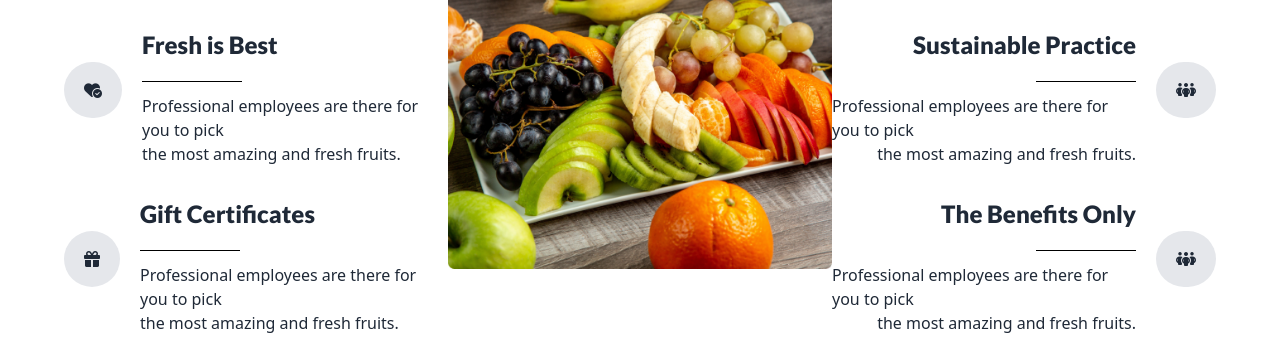
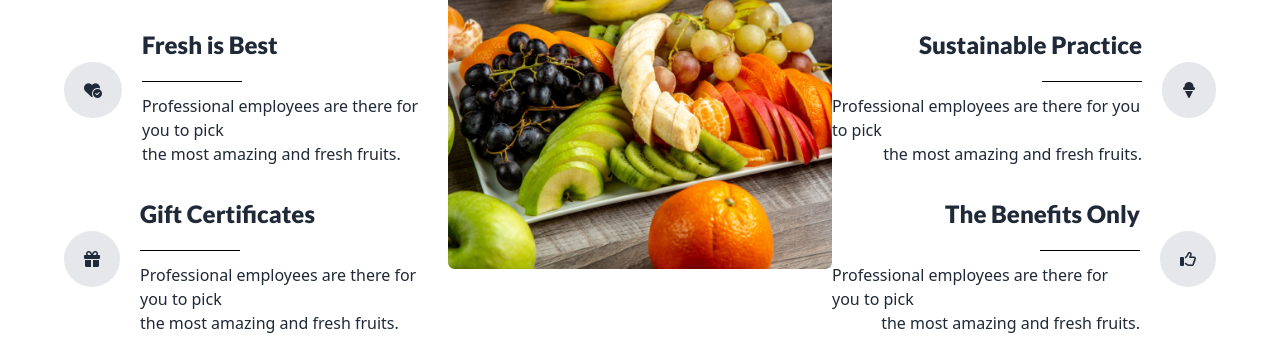
Before and after one commit to Masud-Rahman22/fruit-brust, a plain HTML site: page index.html in a window 1280 px wide. Shown: the part 3161-3512 px from the top of the page. Drawn offline with nearby package versions, Linux system fonts and the light colour scheme.

Commit message:
why choose us section completed

```diff
--- a/index.html
+++ b/index.html
@@ -524,7 +524,7 @@
                             <p class="text-right">the most amazing and fresh fruits.</p>
                             </p>
                         </div>
-                        <i class="fa-solid fa-people-group p-5 bg-gray-200 rounded-full mb-4"></i>
+                        <i class="fa-solid fa-ice-cream p-5 bg-gray-200 rounded-full mb-4"></i>
                     </div>
                     <div class="flex justify-center items-center gap-5 py-4">
                         <div>
@@ -536,13 +536,14 @@
                             <p class="text-right">the most amazing and fresh fruits.</p>
                             </p>
                         </div>
-                        <i class="fa-solid fa-people-group p-5 bg-gray-200 rounded-full mb-4"></i>
+                        <i class="fa-regular fa-thumbs-up p-5 bg-gray-200 rounded-full mb-4"></i>
                     </div>
                 </div>
             </div>
         </section>
     </main>
-    <footer>
+    <!-- footer section -->
+    <footer class="w-full min-h-[70%] mx-auto bg-black">
 
     </footer>
 </body>
```
